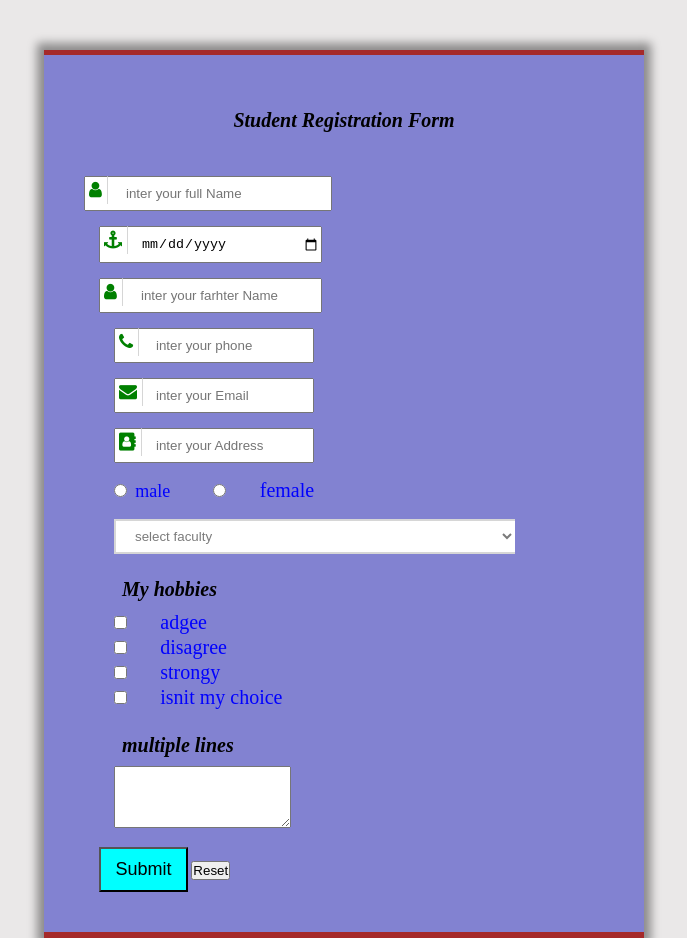
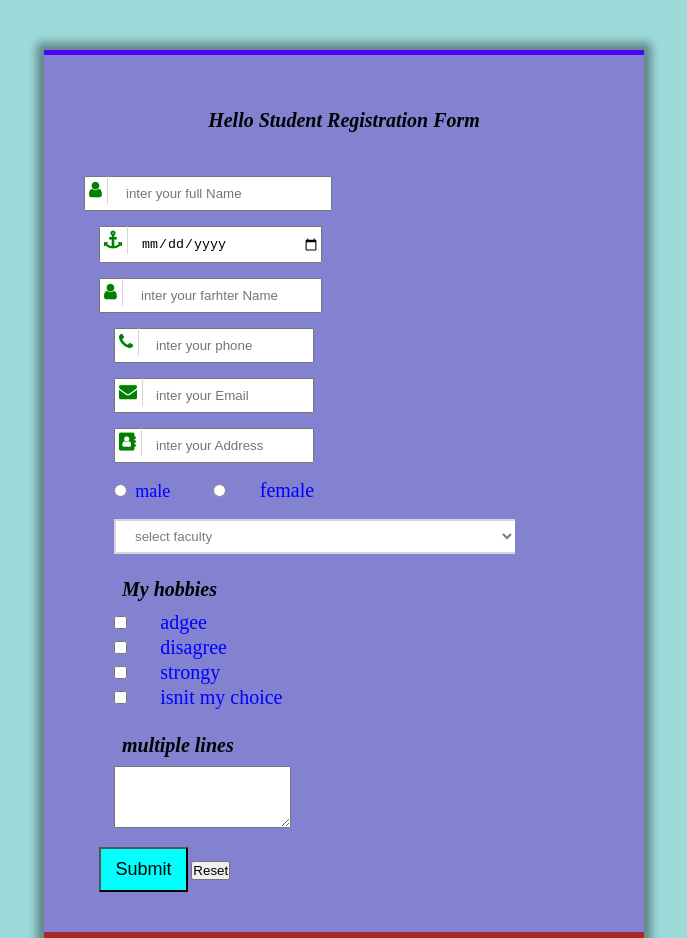
Before and after one commit to Abdirahmanabdulahi/our_firstfullstack, a plain HTML site: page Form Registeration/Form.html in a window 1280 px wide. Shown: the whole page, without its empty margins (296-983 px from the left). Drawn offline with Linux system fonts and the light colour scheme.

Commit message:
editin form registeration Backgroun

```diff
--- a/Form Registeration/Form.html
+++ b/Form Registeration/Form.html
@@ -10,7 +10,7 @@
 </head>
 <body>
     <div class="container">
-        <h2>Student Registration Form</h2>
+        <h2>Hello Student Registration Form</h2>
         <div class="form-container">
             <form>
                 <div class="input-name">
--- a/Form Registeration/style.css
+++ b/Form Registeration/style.css
@@ -6,7 +6,7 @@
 }
 body{
     font-size: 13px;
-    background: #eae8e8;
+    background: #9ddada;
 
 }
 .container{
@@ -14,7 +14,7 @@ body{
     width: 600px;
     padding: 25px;
     margin: 50px auto 0;
-    border-top: 5px solid brown;
+    border-top: 5px solid rgb(80, 3, 246);
     border-bottom: 6px solid brown;
     box-shadow: 0 0 9px 7px rgb(0, 0, 0, 0.4);
 
```
